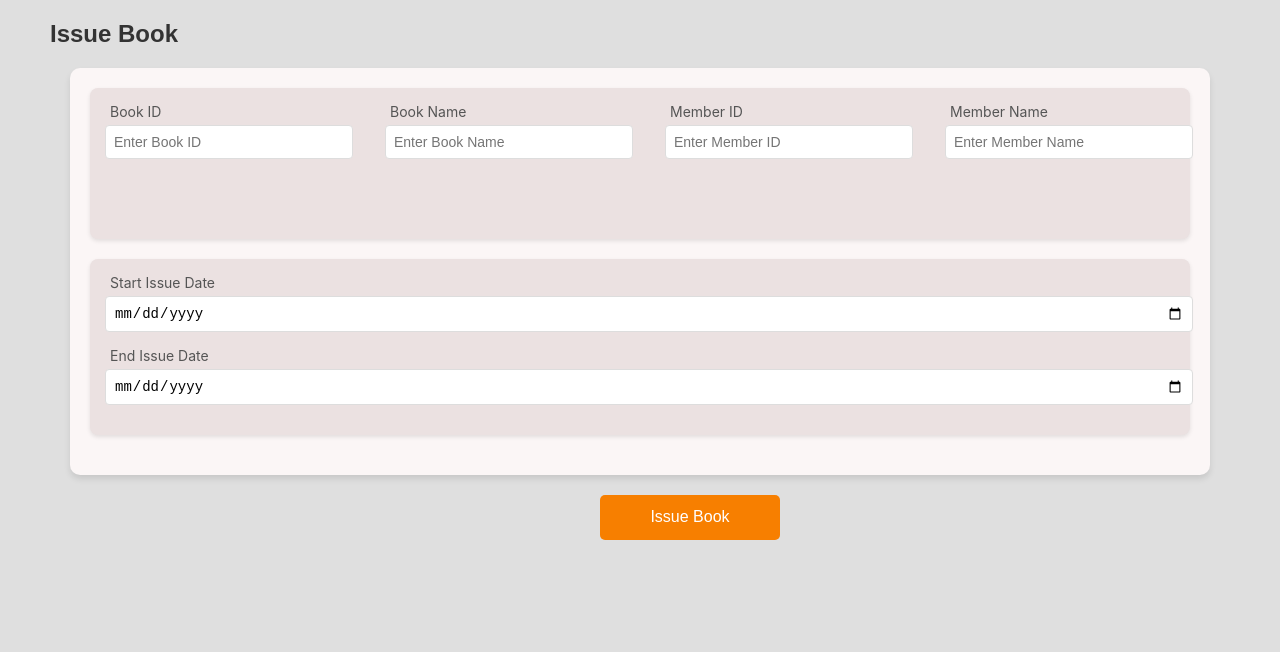
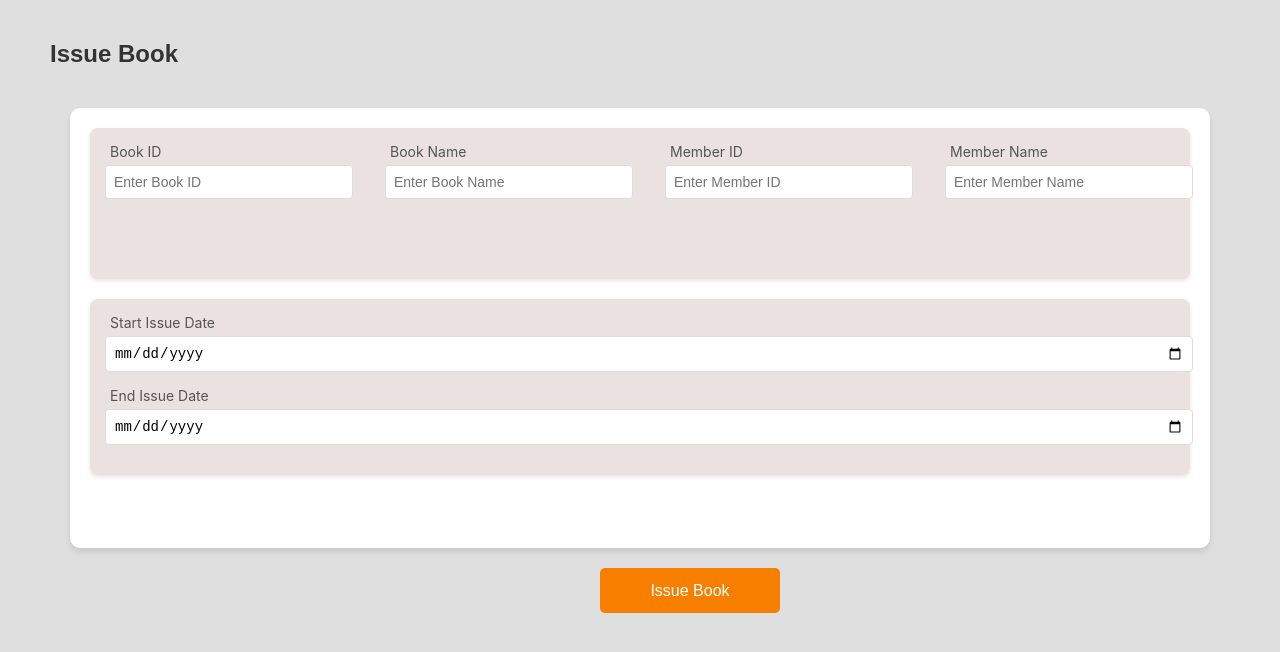
Before and after one commit to KushaRa/LMS-KaragasthalawaMV, a React (Create React App) app: page /issuebook in a window 1280 px wide. Shown: the top 652 px of the page. Built offline with nearby package versions, Linux system fonts and the light colour scheme.

Commit message:
change the color

```diff
--- a/src/pages/issueBook/issueBook.css
+++ b/src/pages/issueBook/issueBook.css
@@ -1,11 +1,13 @@
 /* General Container Styling */
 .issue-book-container {
-  background-color: #fbf6f6;
+  background-color: white;
   padding: 20px;
   border-radius: 10px;
   max-width: 1100px;
   margin: auto;
   box-shadow: 0 4px 6px rgba(0, 0, 0, 0.1);
+  height: 400px;
+  margin-top: 40px;
 
 
 }
@@ -23,6 +25,7 @@
   margin-bottom: 20px;
   font-family: 'Arial', sans-serif;
   margin-left: 50px;
+  margin-top: 40px;
 }
 
 /* Form Sections */
```
